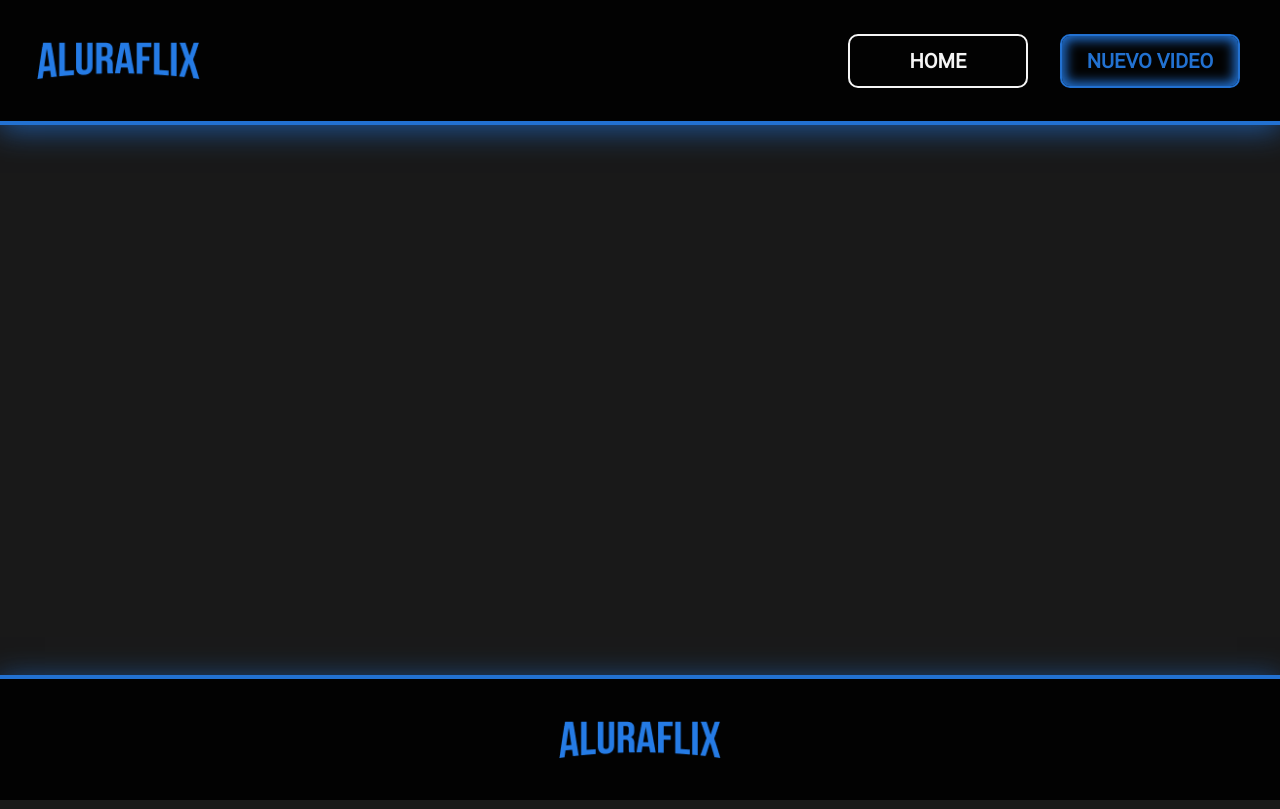
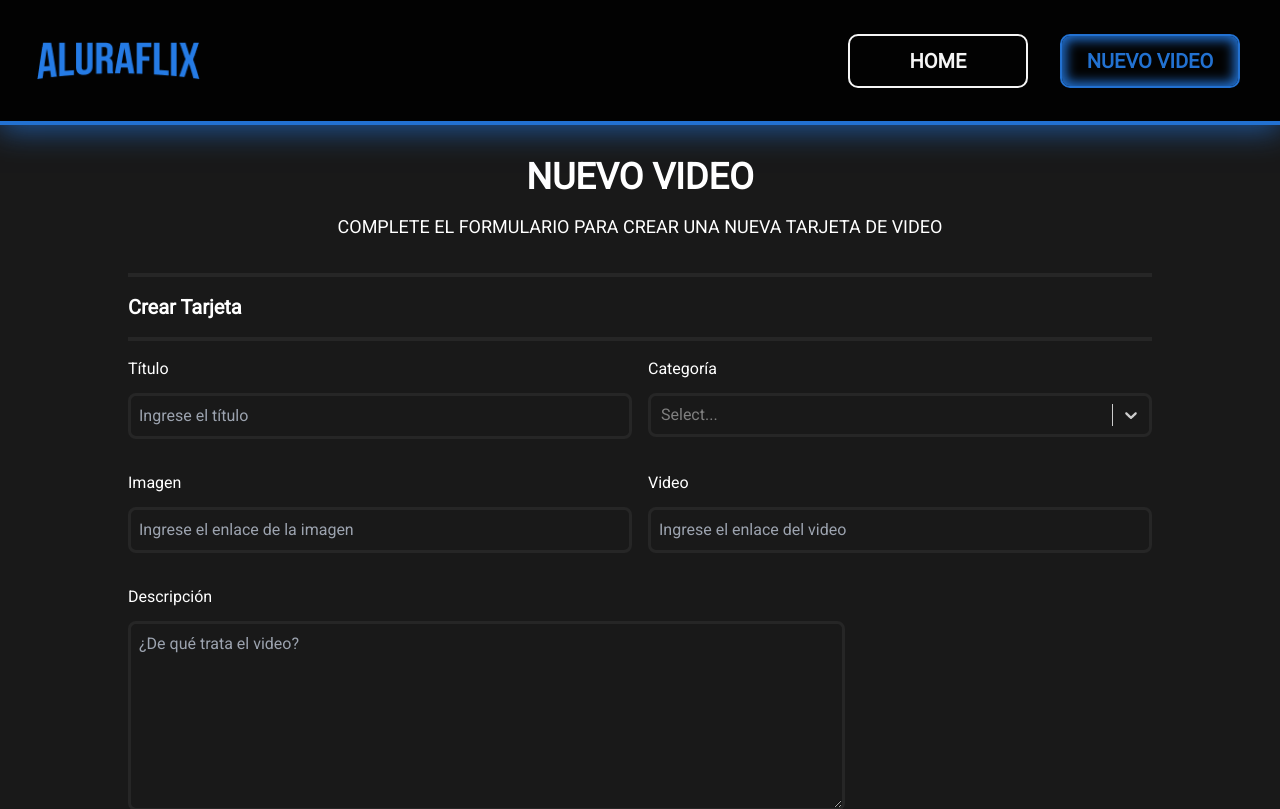
Before and after one commit to ruanovaAlan/AluraFlix, a React (Vite) app: page /nuevo-video in a window 1280 px wide. Before the commit this address had no page. Shown: the top 809 px of the page. Built offline with nearby package versions, Linux system fonts and the light colour scheme.

Commit message:
Add Form component to NewVideo page

```diff
--- a/package.json
+++ b/package.json
@@ -12,7 +12,8 @@
   "dependencies": {
     "react": "^18.2.0",
     "react-dom": "^18.2.0",
-    "react-router-dom": "^6.23.1"
+    "react-router-dom": "^6.23.1",
+    "react-select": "^5.8.0"
   },
   "devDependencies": {
     "@types/react": "^18.2.66",
--- a/src/App.jsx
+++ b/src/App.jsx
@@ -1,5 +1,6 @@
 import { BrowserRouter, Routes, Route } from 'react-router-dom'
 import Home from './pages/Home'
+import NewVideo from './pages/NewVideo'
 import Navbar from './components/Navbar'
 import Footer from './components/Footer'
 
@@ -10,6 +11,7 @@ function App() {
         <Navbar />
         <Routes>
           <Route path='/' element={<Home />} />
+          <Route path='/nuevo-video' element={<NewVideo />} />
         </Routes>
         <Footer />
       </BrowserRouter>
--- /dev/null
+++ b/src/components/Form.jsx
@@ -0,0 +1,73 @@
+import Select from 'react-select'
+import categorias from '../../db.json'
+
+const options = categorias.categorias.map(categoria => ({
+  value: categoria.categoria,
+  label: categoria.categoria
+}))
+
+export default function Form() {
+  return (
+    <form action='' className='mt-8 w-[80%]  mx-auto'>
+      <h3 className='text-xl font-bold border-y-4 border-[#262626] py-4'>Crear Tarjeta</h3>
+
+      <div className='flex flex-col md:flex-row gap-4 w-full'>
+        <div className='flex flex-col w-full md:w-[60%]'>
+          <label htmlFor='title' className='mt-4'>Título</label>
+          <input type='text' id='titulo' placeholder='Ingrese el título' className='w-full border-[3px] border-[#262626] hover:border-[#ccc] rounded-lg bg-transparent p-2 mt-3' />
+        </div>
+        <div className='flex flex-col w-full md:w-[60%]'>
+          <label htmlFor='categoria' className='mt-4 '>Categoría</label>
+          <Select
+            options={options} className='w-full mt-3'
+            styles={{
+              control: (base) => ({
+                ...base,
+                backgroundColor: 'transparent',
+                borderRadius: '8px',
+                border: '3px solid #262626',
+                boxShadow: 'none',
+                height: '44px'
+              }),
+              menu: (base) => ({
+                ...base,
+                backgroundColor: 'transparent'
+              }),
+              option: (base, { isFocused }) => ({
+                ...base,
+                backgroundColor: isFocused ? '#393535' : 'transparent',
+                color: 'white',
+                borderRadius: '8px'
+              })
+            }}
+          />
+        </div>
+      </div>
+
+      <div className='flex flex-col md:flex-row gap-4 w-full mt-4'>
+        <div className='flex flex-col w-full md:w-[50%]'>
+          <label htmlFor='url' className='mt-4'>Imagen</label>
+          <input type='text' id='url' placeholder='Ingrese el enlace de la imagen' className='w-full border-[3px] border-[#262626] hover:border-[#ccc] rounded-lg bg-transparent p-2 mt-3' />
+        </div>
+        <div className='flex flex-col w-full md:w-[50%]'>
+          <label htmlFor='descripcion' className='mt-4'>Video</label>
+          <input id='descripcion' placeholder='Ingrese el enlace del video' className='w-full border-[3px] border-[#262626] hover:border-[#ccc] rounded-lg bg-transparent p-2 mt-3' />
+        </div>
+      </div>
+
+      <div className='flex flex-col w-full mt-8'>
+        <label htmlFor=''>Descripción</label>
+        <textarea
+          name='' id='' cols='20' rows='7' placeholder='¿De qué trata el video?'
+          className='w-full md:w-[70%] border-[3px] border-[#262626] hover:border-[#ccc] rounded-lg bg-transparent p-2 mt-3'
+        />
+      </div>
+
+      <div className='flex flex-col items-center md:items-start md:flex-row gap-6 mt-8 pb-[120px] md:pb-6'>
+        <button className='px-6 py-2 w-[50%] md:w-[20%] border-[3px] border-[#2271D1] hover:border-[#376195] rounded-lg'>GUARDAR</button>
+        <button className='px-6 py-2 w-[50%] md:w-[20%] border-[3px] border-[#F5F5F5] hover:border-[#9a9a9a] rounded-lg'>LIMPIAR</button>
+      </div>
+
+    </form>
+  )
+}
--- /dev/null
+++ b/src/pages/NewVideo.jsx
@@ -0,0 +1,11 @@
+import Form from '../components/Form'
+
+export default function NewVideo() {
+  return (
+    <main className='pb-[50px] md:pt-[125px] flex-grow text-white'>
+      <h1 className='text-center text-4xl font-bold mt-8'>NUEVO VIDEO</h1>
+      <h2 className='text-center text-lg mt-4'>COMPLETE EL FORMULARIO PARA CREAR UNA NUEVA TARJETA DE VIDEO</h2>
+      <Form />
+    </main>
+  )
+}
```
Also changed, not shown: 1 other file (tests, documents, lock files or other folders).
